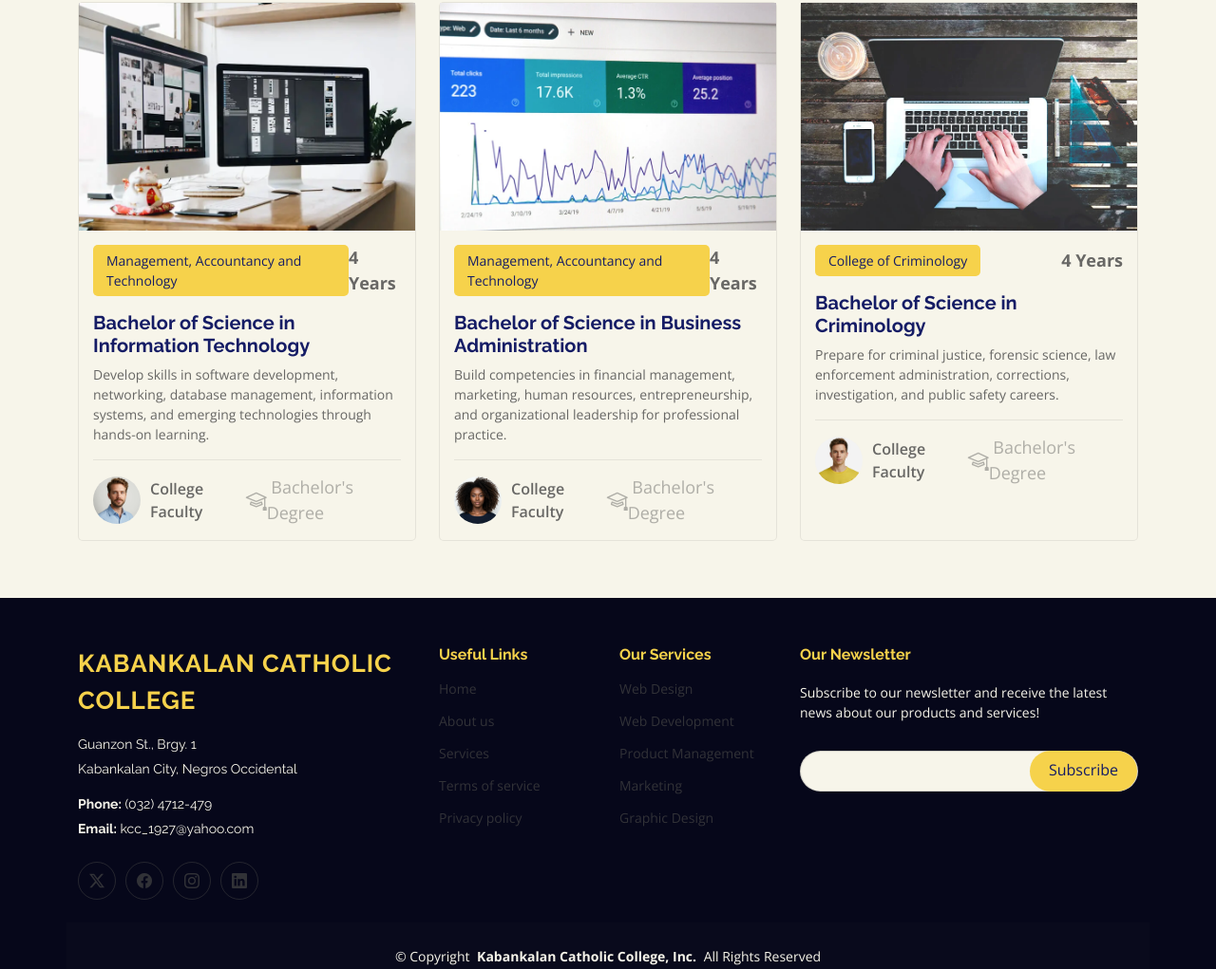
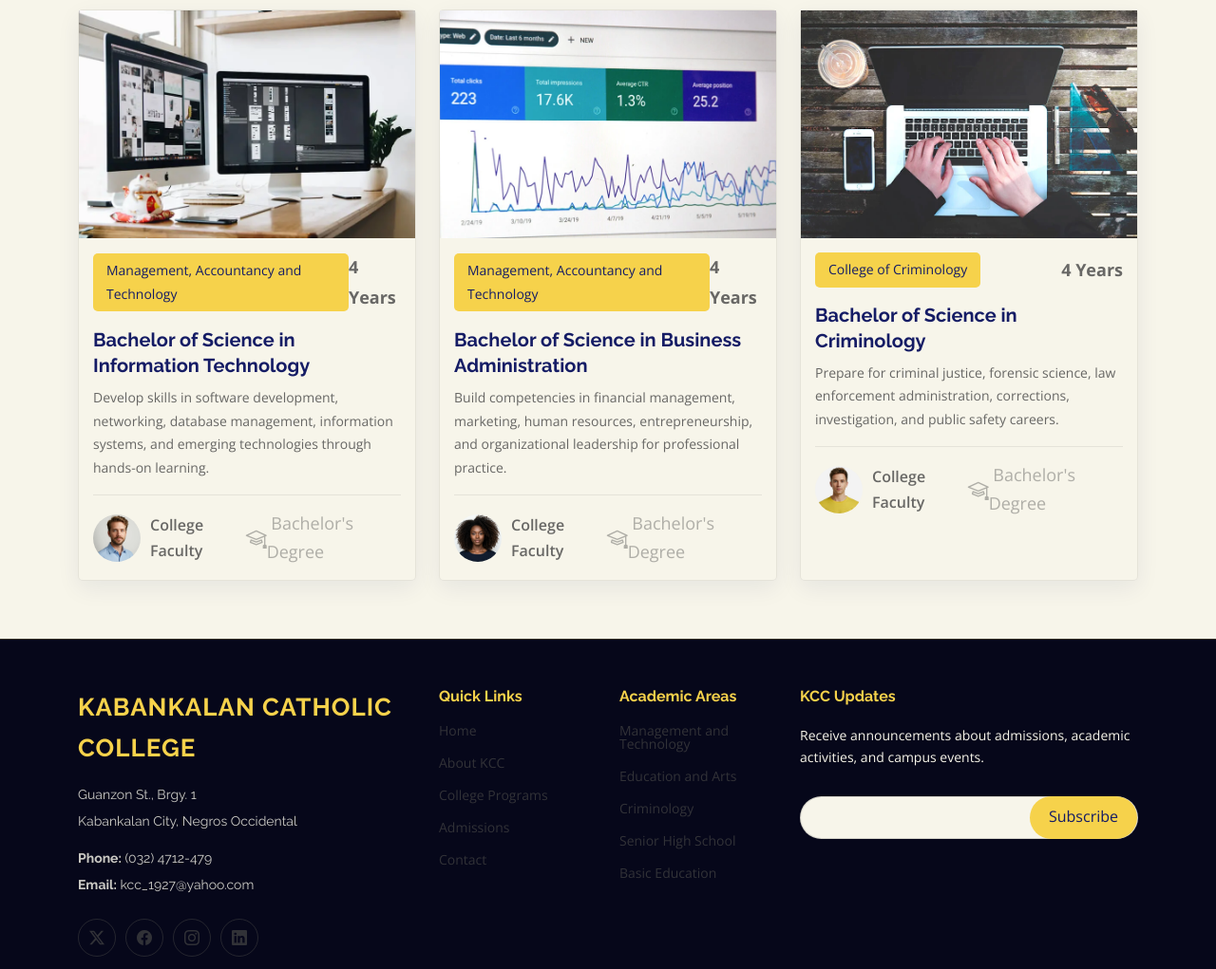
Before and after one commit to julian-academia/academia-project-2, a plain HTML site: page courses.html in a window 1280 px wide. Shown: the part 451-1472 px from the top of the page at 95% size. Drawn offline with nearby package versions, Linux system fonts and the light colour scheme.

Commit message:
make the layout clean

```diff
--- a/assets/css/main.css
+++ b/assets/css/main.css
@@ -64,6 +64,8 @@ body {
   color: var(--default-color);
   background-color: var(--background-color);
   font-family: var(--default-font);
+  line-height: 1.65;
+  -webkit-font-smoothing: antialiased;
 }
 
 a {
@@ -147,6 +149,129 @@ img {
 
   .course-details .course-header .course-image img {
     height: 260px;
+  }
+}
+
+/* Final visual refinements */
+.container,
+.container-fluid,
+.container-xl {
+  --bs-gutter-x: 1.5rem;
+}
+
+.main p {
+  line-height: 1.75;
+}
+
+.page-title .heading {
+  padding: 64px 0;
+}
+
+.page-title .heading h1 {
+  font-size: 42px;
+  letter-spacing: 0;
+}
+
+section,
+.section {
+  padding: 72px 0;
+}
+
+.section-title {
+  padding-bottom: 44px;
+}
+
+.section-title p {
+  line-height: 1.25;
+}
+
+.course-item,
+.trainers-index .member,
+.events .card,
+.pricing .pricing-item,
+.testimonials .testimonial-item,
+.course-details .course-sidebar .pricing-card,
+.course-details .course-sidebar .course-info-card,
+.course-details .course-sidebar .course-tags,
+.course-details .course-content .what-you-learn {
+  border-radius: 8px;
+}
+
+.courses .course-item,
+.trainers-index .member,
+.events .card-body,
+.pricing .pricing-item,
+.testimonials .testimonial-item,
+.course-details .course-sidebar .pricing-card,
+.course-details .course-sidebar .course-info-card,
+.course-details .course-sidebar .course-tags {
+  box-shadow: 0 8px 24px rgba(21, 28, 101, 0.07);
+}
+
+.courses .course-content {
+  padding: 22px;
+}
+
+.courses .course-content h3,
+.trainers-index .member h4,
+.events .card-title,
+.pricing .pricing-item h3 {
+  line-height: 1.35;
+}
+
+.features .features-item {
+  border-radius: 6px;
+  box-shadow: 0 5px 18px rgba(21, 28, 101, 0.05);
+}
+
+.why-us .why-box,
+.why-us .icon-box {
+  border-radius: 8px;
+}
+
+.footer {
+  border-top: 1px solid rgba(246, 210, 75, 0.18);
+}
+
+.footer .footer-links ul a,
+.footer .footer-about p,
+.footer .footer-contact p,
+.footer .copyright {
+  color: color-mix(in srgb, var(--nav-dropdown-color), transparent 18%);
+}
+
+.footer .footer-newsletter .newsletter-form {
+  border-radius: 6px;
+  border-color: rgba(21, 28, 101, 0.16);
+}
+
+.footer .footer-newsletter .newsletter-form input[type=submit] {
+  border-radius: 6px;
+}
+
+.contact .email-form input[type=text],
+.contact .email-form input[type=email],
+.contact .email-form textarea {
+  border-radius: 6px;
+  min-height: 46px;
+}
+
+.contact .email-form textarea {
+  min-height: 150px;
+}
+
+@media (max-width: 1199px) {
+  section,
+  .section {
+    padding: 56px 0;
+  }
+
+  .page-title .heading {
+    padding: 48px 0;
+  }
+
+  .page-title .heading h1 {
+    font-size: 34px;
   }
 }
 
@@ -2306,5 +2431,5 @@ section,
 # Starter Section Section
 --------------------------------------------------------------*/
 .starter-section {
-  /* Add your styles here */
-}
+  min-height: 280px;
+}
--- a/courses.html
+++ b/courses.html
@@ -103,7 +103,7 @@
         <div class="container">
           <ol>
             <li><a href="index.html">Home</a></li>
-            <li class="current">Courses</li>
+            <li class="current">Programs</li>
           </ol>
         </div>
       </nav>
@@ -221,30 +221,30 @@
         </div>
 
         <div class="col-lg-2 col-md-3 footer-links">
-          <h4>Useful Links</h4>
+          <h4>Quick Links</h4>
           <ul>
-            <li><a href="#">Home</a></li>
-            <li><a href="#">About us</a></li>
-            <li><a href="#">Services</a></li>
-            <li><a href="#">Terms of service</a></li>
-            <li><a href="#">Privacy policy</a></li>
+            <li><a href="index.html">Home</a></li>
+            <li><a href="about.html">About KCC</a></li>
+            <li><a href="courses.html">College Programs</a></li>
+            <li><a href="pricing.html">Admissions</a></li>
+            <li><a href="contact.html">Contact</a></li>
           </ul>
         </div>
 
         <div class="col-lg-2 col-md-3 footer-links">
-          <h4>Our Services</h4>
+          <h4>Academic Areas</h4>
           <ul>
-            <li><a href="#">Web Design</a></li>
-            <li><a href="#">Web Development</a></li>
-            <li><a href="#">Product Management</a></li>
-            <li><a href="#">Marketing</a></li>
-            <li><a href="#">Graphic Design</a></li>
+            <li><a href="courses.html">Management and Technology</a></li>
+            <li><a href="courses.html">Education and Arts</a></li>
+            <li><a href="courses.html">Criminology</a></li>
+            <li><a href="#">Senior High School</a></li>
+            <li><a href="#">Basic Education</a></li>
           </ul>
         </div>
 
         <div class="col-lg-4 col-md-12 footer-newsletter">
-          <h4>Our Newsletter</h4>
-          <p>Subscribe to our newsletter and receive the latest news about our products and services!</p>
+          <h4>KCC Updates</h4>
+          <p>Receive announcements about admissions, academic activities, and campus events.</p>
           <form action="#" method="post" class="email-form">
             <div class="newsletter-form"><input type="email" name="email"><input type="submit" value="Subscribe"></div>
             <div class="loading">Loading</div>
```
Also changed, not shown: about.html (+14 -14 lines), contact.html (+14 -14 lines), course-details.html (+14 -14 lines), events.html (+14 -14 lines), index.html (+2 -2 lines), pricing.html (+14 -14 lines), starter-page.html (+14 -14 lines), trainers.html (+14 -14 lines).
